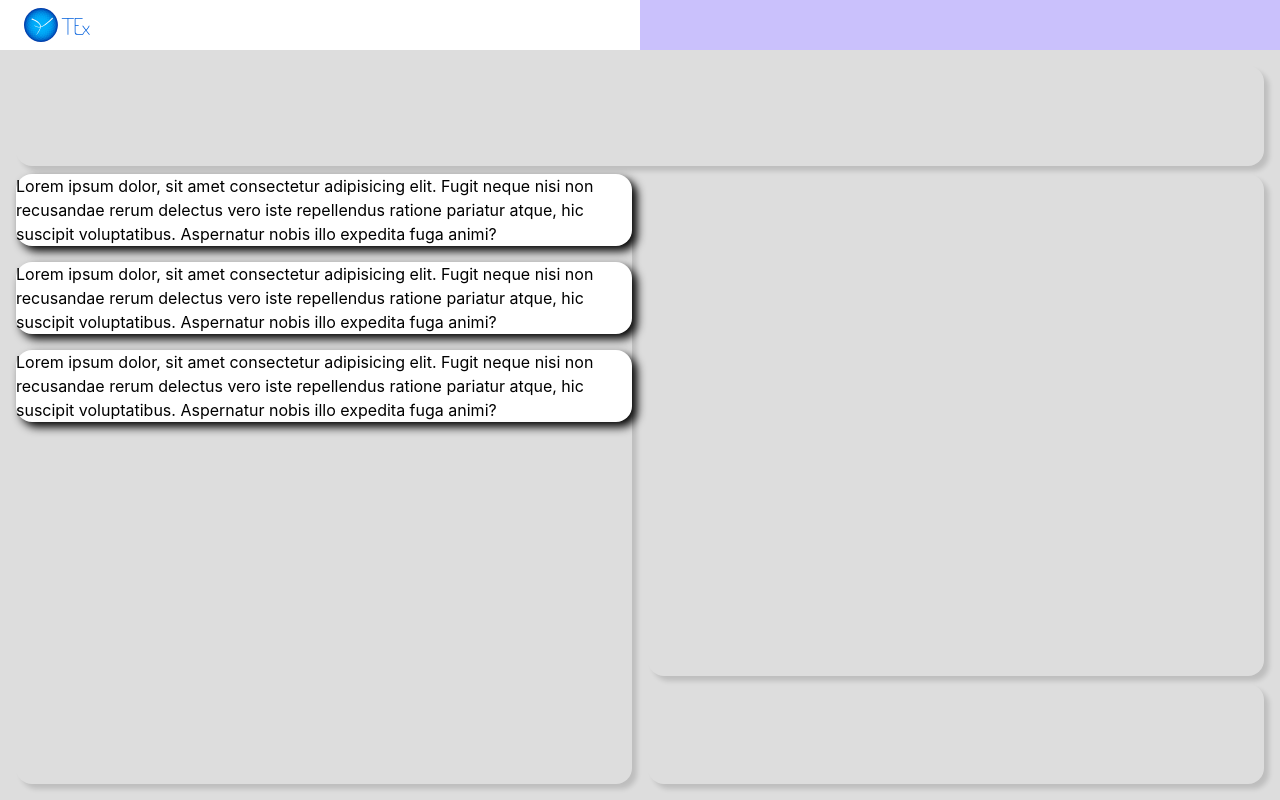
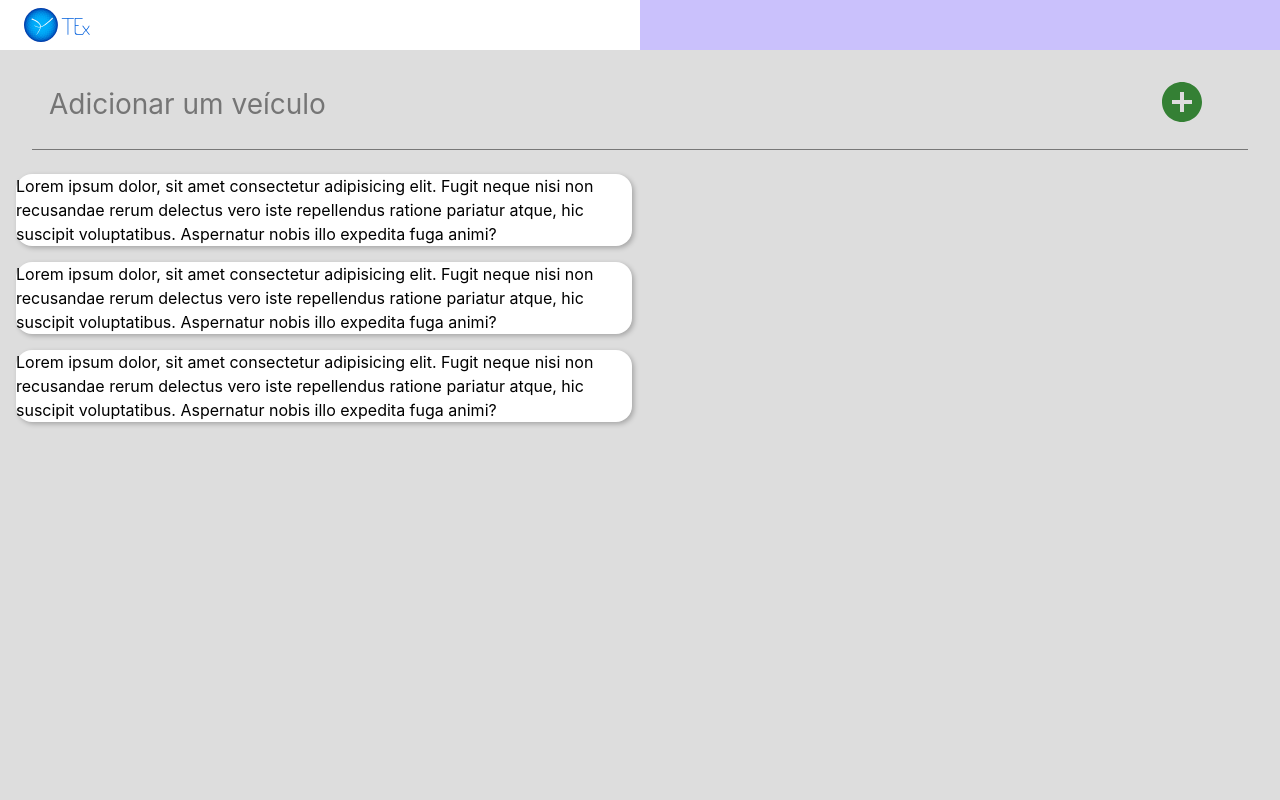
Before and after one commit to atmonello/css-grid-teste, a Nuxt app: page / in a window 1280 px wide. Built offline with nearby package versions, Linux system fonts and the light colour scheme.

Commit message:
Adicionado campo de adicionar veiculo.

```diff
--- a/assets/main.less
+++ b/assets/main.less
@@ -11,6 +11,9 @@
 @green-md: #3fad3f;
 @green-dk: #348034;
 
+// Sombra
+@shadow: 2px 2px 5px 0 rgba(0,0,0, .25);
+
 // Font-size
 @ftSizeTiny: 0.75rem;
 @ftSizeSmall: 1rem;
--- /dev/null
+++ b/components/adicionarVeiculo.vue
@@ -0,0 +1,52 @@
+<template>
+  <div class="adicionar-veiculo container-fluid">
+    <div class="row">
+      <div class="col-11">
+        <input type="text" name="veiculo" placeholder="Adicionar um veículo">
+      </div>
+      <div class="col-1">
+        <div class="add-icone"></div>
+      </div>
+    </div>
+  </div>
+</template>
+
+<style lang='less'>
+@import "~assets/main.less";
+
+.adicionar-veiculo {
+    border-bottom: 1px solid @gray-dk;
+    height: 100%;
+
+    input {
+      background-color: transparent;
+      border: none;
+      font-size: @ftSizeExtraLarge;
+      width: 100%;
+    }
+
+    .add-icone {
+      background-color: @green-dk;
+      color: @green-dk;
+      height: 40px;
+      mask-image: url("../assets/img/add.svg");
+      width: 40px;
+      cursor: pointer;
+
+      &:hover {
+        filter: brightness(1.05);
+      }
+    }
+
+}
+</style>
+
+
+<script>
+export default {
+    data() {
+        return {
+        };
+    }
+};
+</script>
--- a/components/itemLista.vue
+++ b/components/itemLista.vue
@@ -10,7 +10,7 @@
 .item-lista {
     background: @white;
     border-radius: 16px;
-    box-shadow: 5px 5px 10px 0 @black;
+    box-shadow: @shadow;
     width: 100%;
 }
 </style>
--- a/layouts/mainLayout.vue
+++ b/layouts/mainLayout.vue
@@ -69,11 +69,12 @@
     .adicionar, .lista, .detalhes, .editar {
       // background-color: @white;
       border-radius: 16px;
-      box-shadow: 5px 5px 5px 0px #00000024
+      // box-shadow: @shadow;
     }
 
     .adicionar {
       grid-area: adicionar;
+      padding: 16px;
     }
 
     .lista {
--- a/pages/index.vue
+++ b/pages/index.vue
@@ -1,6 +1,7 @@
 <template>
   <layout-main>
     <header-logo slot="logo"></header-logo>
+    <adicionar-veiculo slot="adicionar"></adicionar-veiculo>
     <container-lista slot="lista"></container-lista>
   </layout-main>
 </template>
@@ -8,6 +9,7 @@
 <script>
 import layoutMain from "../layouts/mainLayout.vue";
 import headerLogo from "../components/headerLogo.vue";
+import adicionarVeiculo from "../components/adicionarVeiculo.vue";
 import containerLista from "../components/containerLista.vue";
 
 export default {
@@ -15,6 +17,7 @@ export default {
         layoutMain,
         containerLista,
         headerLogo,
+        adicionarVeiculo,
     }
 };
 </script>
```
